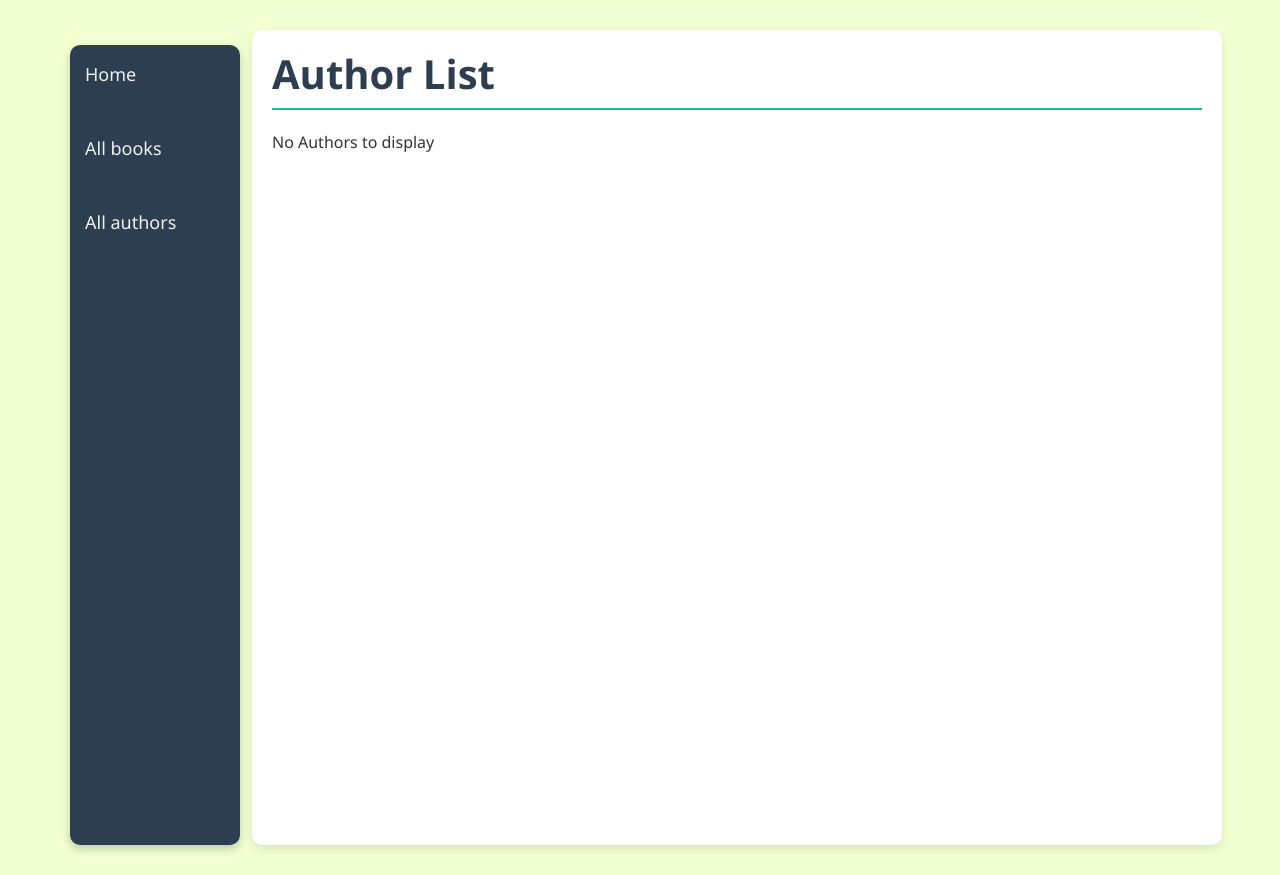
After one commit to DeepankumarTpDev/django_local_library, a Django app: page /catalog/authors/ in a window 1280 px wide. The commit adds this page. Run offline with Django 4.2, Linux system fonts and the light colour scheme; data that the repository does not hold is empty.

Commit message:
Add ListView and DetailView for Authors

```diff
--- a/locallibrary/catalog/templates/base_generic.html
+++ b/locallibrary/catalog/templates/base_generic.html
@@ -22,7 +22,7 @@
             <ul class="sidebar-nav">
               <li><a href="{% url 'index' %}">Home</a></li>
               <li><a href="{% url 'books' %}">All books</a></li>
-              <li><a href="">All authors</a></li>
+              <li><a href="{% url 'authors' %}">All authors</a></li>
             </ul>
           {% endblock %}
         </div>
--- /dev/null
+++ b/locallibrary/catalog/templates/catalog/author_list.html
@@ -0,0 +1,19 @@
+{% extends "base_generic.html" %}
+
+{% block content %}
+    <h1>Author List</h1>
+    {% if author_list %}
+        <ul>
+            {% for author in author_list %}
+                <li>
+                    <a href="{{ author.get_absolute_url }}">
+                        {{ author.last_name }} {{author.first_name }}
+                    </a>
+                    ({{author.date_of_birth}} - {{author.date_of_death}})
+                </li>
+            {% endfor %}
+        </ul>
+    {% else %}
+        <p>No Authors to display </p>
+    {% endif %}
+{% endblock %}
--- a/locallibrary/catalog/templates/catalog/book_detail.html
+++ b/locallibrary/catalog/templates/catalog/book_detail.html
@@ -3,7 +3,7 @@
 {% block content %}
   <h1>Title: {{ book.title }}</h1>
 
-  <p><strong>Author:</strong> <a href="">{{ book.author }}</a></p>
+  <p><strong>Author:</strong> <a href="{% url "author-detail" book.author.pk%}">{{ book.author }}</a></p>
   <!-- author detail link not yet defined -->
   <p><strong>Summary:</strong> {{ book.summary }}</p>
   <p><strong>ISBN:</strong> {{ book.isbn }}</p>
--- a/locallibrary/catalog/urls.py
+++ b/locallibrary/catalog/urls.py
@@ -6,4 +6,6 @@ urlpatterns = [
     path('', views.index, name = 'index'),
     path('books/', views.BookListView.as_view(), name= 'books'),
     path('book/<int:pk>', views.BookDetailView.as_view(), name='book-detail'),
+    path('authors/', views.AuthorListView.as_view(), name= 'authors'),
+    path('author/<int:pk>', views.AuthorDetailView.as_view(), name='author-detail'),
 ]
--- a/locallibrary/catalog/views.py
+++ b/locallibrary/catalog/views.py
@@ -30,3 +30,11 @@ class BookListView(generic.ListView):
 
 class BookDetailView(generic.DetailView):
     model = Book
+
+class AuthorListView(generic.ListView):
+    model = Author
+    paginate_by = 2
+
+class AuthorDetailView(generic.DetailView):
+    model = Author
+    template_name = 'catalog/author_details.html'
```
Also changed, not shown: locallibrary/catalog/templates/catalog/author_details.html (added, +17 -0 lines).
